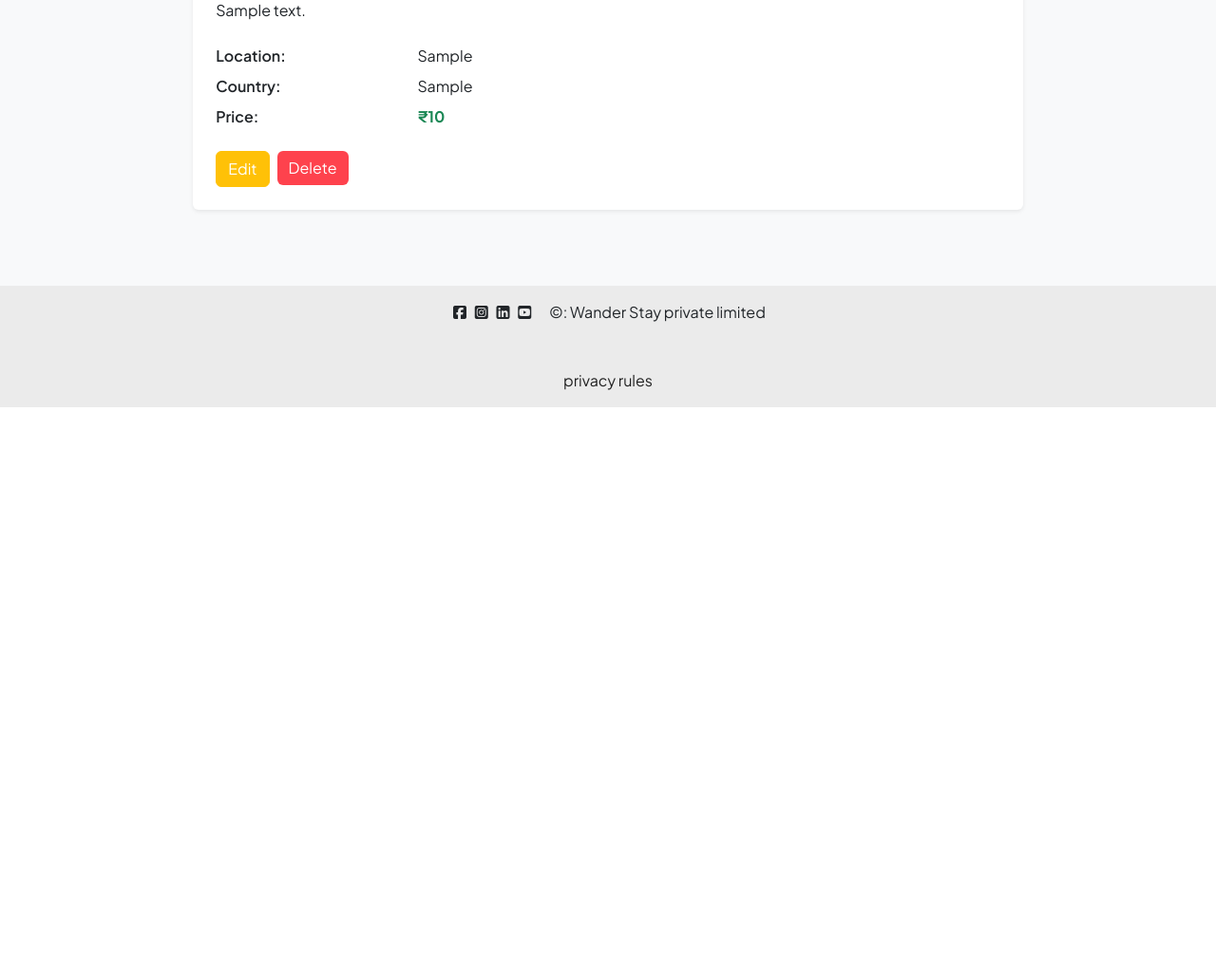
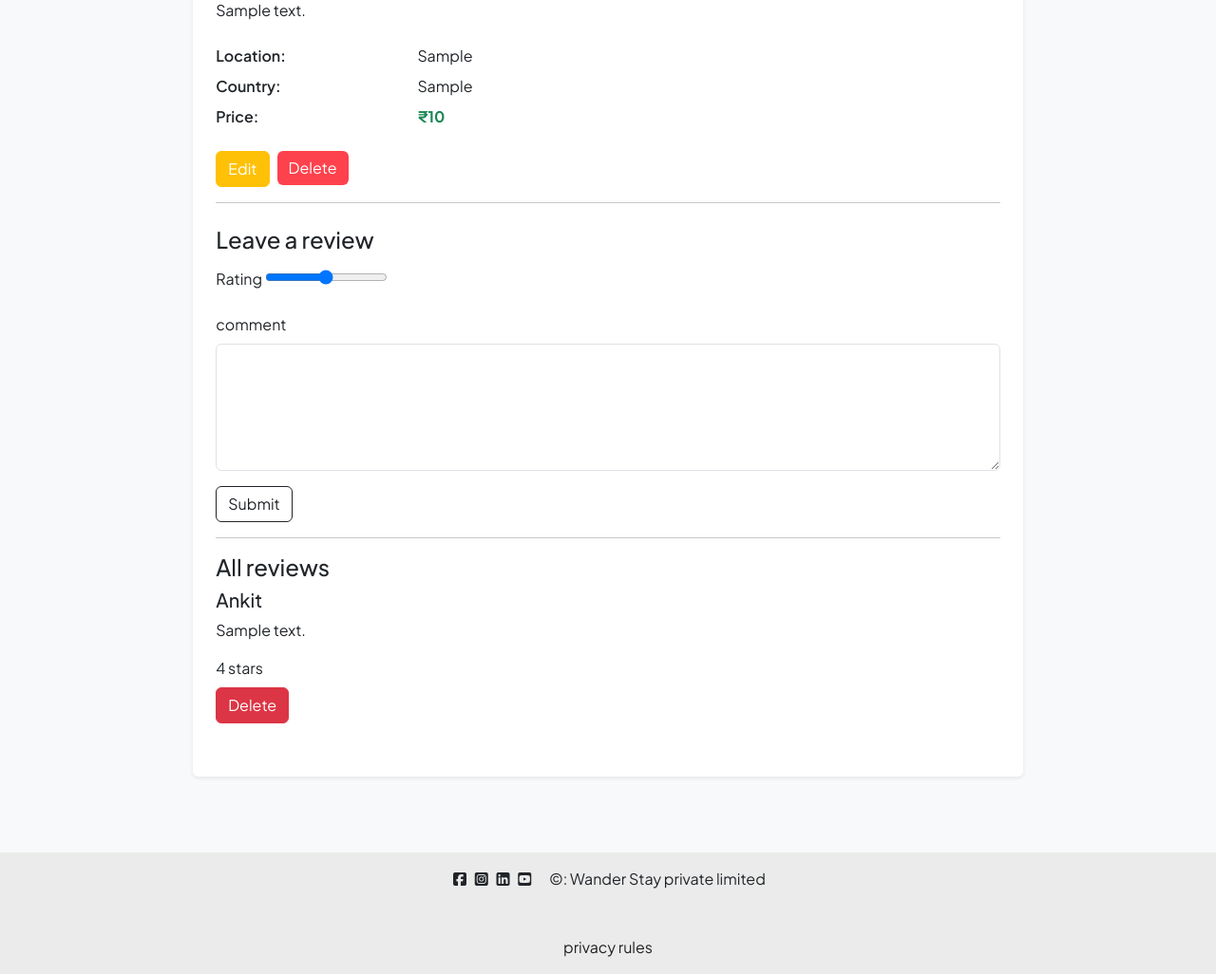
Before and after one commit to AnkitYadav0271/wonder_stays, a Node server app: page /listings/600000000000000000000001 in a window 1280 px wide. Shown: the part 563-1589 px from the top of the page at 95% size. Before the commit the page ends 992 px from the top, so only its background shows below. Run offline with Node 20, Linux system fonts and the light colour scheme; tables that the repository leaves empty hold one stand-in row (values such as "Sample post"); grey boxes marked "Sample" are stand-in pictures; some libraries are stand-ins or nearby versions.

Commit message:
Add comment and rating added

```diff
--- a/app.js
+++ b/app.js
@@ -5,6 +5,8 @@ const ejs = require("ejs");
 const path = require("path");
 const methodOverride = require("method-override");
 const ejsMate = require("ejs-mate");
+const Review = require("./models/review.models.js");
+const { reviewSchema } = require("./schema.js");
 
 //*Mongo coden
 const MONGO_URI = "mongodb://127.0.0.1:27017/wonderstays";
@@ -23,8 +25,19 @@ app.set("view engine", "ejs");
 app.set("views", path.join(__dirname, "views"));
 app.use(express.urlencoded({ extended: true }));
 app.use(methodOverride("_method"));
-app.engine("ejs",ejsMate);
-app.use(express.static(path.join(__dirname,"/public")));
+app.engine("ejs", ejsMate);
+app.use(express.static(path.join(__dirname, "/public")));
+
+//* Validation middleware is here
+const validateReview = (req, res, next) => {
+  let { error } = reviewSchema.validate(req.body);
+  if (error) {
+    let errMsg = error.details.map((el) => el.message).join(",");
+    throw new error(404, errMsg);
+  } else {
+    next();
+  }
+};
 
 //* Listing route is here
 
@@ -37,7 +50,7 @@ app.get("/listings", async (req, res) => {
 
 app.get("/listings/:id", async (req, res) => {
   const { id } = req.params;
-  const getListing = await Listing.findById(id);
+  const getListing = await Listing.findById(id).populate("reviews");
   if (getListing) {
     res.render("Listings/showListing.ejs", { getListing });
   } else {
@@ -95,7 +108,7 @@ app.put("/listings/:id", async (req, res) => {
   res.redirect("/listings");
 });
 
-//*Delete Route is here
+//*Delete Listing Route is here
 
 app.delete("/listings/:id/destroy", async (req, res) => {
   const { id } = req.params;
@@ -107,3 +120,23 @@ app.delete("/listings/:id/destroy", async (req, res) => {
 app.listen(6969, () => {
   console.log("server is running at the port 6969");
 });
+
+//*Reviews Post Route is here
+
+app.post("/listings/:id/reviews", async (req, res) => {
+  const { id } = req.params;
+  let listing = await Listing.findById(id);
+  let newReview = new Review(req.body.review);
+  listing.reviews.push(newReview);
+  await newReview.save();
+  await listing.save();
+  res.redirect(`/listings/${listing._id}`);
+});
+
+//* Delete Review method is here
+app.delete("/listings/:id/review/:reviewId", async (req, res) => {
+  let { id, reviewId } = req.params;
+  await Listing.findByIdAndUpdate(id, { $pull: { reviews: reviewId } }); //* A nice concept that everyone should learn
+  await Review.findByIdAndDelete(reviewId);
+  res.redirect(`/listings/${id}`);
+});
--- a/models/listing.js
+++ b/models/listing.js
@@ -1,5 +1,6 @@
 const mongoose = require("mongoose");
 const { Schema } = require("mongoose");
+const Review = require("./review.models");
 
 const listingSchema = new Schema({
   title: {
@@ -33,11 +34,19 @@ const listingSchema = new Schema({
     type: String,
     required: true,
   },
-  reviews: {
-    type: Schema.Types.ObjectId,
-    ref: "Review",
-  },
+  reviews: [
+    {
+      type: Schema.Types.ObjectId,
+      ref: "Review",
+    },
+  ],
 });
+
+listingSchema.post("findOneAndDelete",async(listing)=>{
+  if (listing){
+    await Review.deleteMany({_id : { $in: listing.reviews }});
+  }
+})
 
 const Listing = mongoose.model("Listing", listingSchema);
 
--- a/package.json
+++ b/package.json
@@ -13,6 +13,7 @@
     "ejs": "^3.1.10",
     "ejs-mate": "^4.0.0",
     "express": "^5.1.0",
+    "joi": "^18.0.1",
     "method-override": "^3.0.0",
     "mongoose": "^8.18.0"
   }
--- /dev/null
+++ b/public/js/script.js
@@ -0,0 +1,17 @@
+"user strict";
+
+const forms = document.querySelectorAll(".needs-validation");
+
+Array.from(forms).forEach((form) => {
+  form.addEventListener(
+    "submit",
+    (event) => {
+      if (!form.checkValidity()) {
+        event.preventDefault();
+        event.stopPropagation();
+      }
+      form.classList.add("was-validated");
+    },
+    false
+  );
+});
--- a/views/Listings/showListing.ejs
+++ b/views/Listings/showListing.ejs
@@ -5,40 +5,94 @@
         <div class="container mt-5 mb-5 d-flex justify-content-center">
             <div class="card shadow-sm p-4" style="width: 80%;">
                 <div class="mb-3">
-               <h3 class="card-title fw-bold mb-3"><%= getListing.title %></h3>
+                    <h3 class="card-title fw-bold mb-3">
+                        <%= getListing.title %>
+                    </h3>
                 </div>
                 <!-- Listing Image -->
-            <img src="<%= getListing.image %>" class="card-img-top mb-4 rounded show-img" alt="<%= getListing.title %>">
+                <img src="<%= getListing.image %>" class="card-img-top mb-4 rounded show-img"
+                    alt="<%= getListing.title %>">
 
                 <div class="card-body">
                     <!-- Title -->
 
 
                     <!-- Description -->
-                <p class="card-text mb-4"><%= getListing.description %></p>
+                    <p class="card-text mb-4">
+                        <%= getListing.description %>
+                    </p>
 
                     <!-- Details Table -->
                     <div class="mb-3">
                         <div class="row mb-2">
                             <div class="col-sm-3 fw-semibold">Location:</div>
-                        <div class="col-sm-9"><%= getListing.location %></div>
+                            <div class="col-sm-9">
+                                <%= getListing.location %>
+                            </div>
                         </div>
                         <div class="row mb-2">
                             <div class="col-sm-3 fw-semibold">Country:</div>
-                        <div class="col-sm-9"><%= getListing.country %></div>
+                            <div class="col-sm-9">
+                                <%= getListing.country %>
+                            </div>
                         </div>
                         <div class="row mb-2">
                             <div class="col-sm-3 fw-semibold">Price:</div>
-                        <div class="col-sm-9 text-success fw-bold">₹<%= getListing.price %></div>
+                            <div class="col-sm-9 text-success fw-bold">₹<%= getListing.price %>
+                            </div>
                         </div>
                     </div>
 
                     <!-- Action Buttons -->
                     <div class="d-flex gap-2 mt-4 edit-btn ">
                         <a href="/listings/<%= getListing._id %>/edit" class="btn btn-warning ">Edit</a>
-                    <form action="/listings/<%= getListing._id %>/destroy?_method=DELETE" method="POST" class="flex-fill">
+                        <form action="/listings/<%= getListing._id %>/destroy?_method=DELETE" method="POST"
+                            class="flex-fill">
                             <button class="btn btn-danger add-btn">Delete</button>
                         </form>
+                    </div>
+
+                    <!-- Review Section  -->
+                    <hr>
+                    <div class="mt-4 offset mb-3">
+                        <h4>Leave a review</h4>
+                        <form action="/listings/<%= getListing._id %>/reviews" method="POST" novalidate
+                            class="needs-validation">
+                            <div class="mb-3 mt-3">
+                                <label for="rating" class="form-label">Rating</label>
+                                <input type="range" ,id="rating" , min="1" max="5" name="review[rating]">
+                            </div>
+                            <div class="mb-3 mt-3">
+                                <label for="comment" class="form-label">comment</label>
+                                <textarea name="review[comment] " id="comment" cols="30" rows="5" required
+                                    class="form-control"></textarea>
+                                <!--* submit button  -->
+                            </div mt-4>
+                            <button class="btn btn-outline-dark">Submit</button>
+                        </form>
+                    </div>
+                    <!--* Showing all the reviews  -->
+                    <hr>
+                    <h4>All reviews</h4>
+                    <div class="row">
+                        <% for (review of getListing.reviews) { %>
+                            <div class="card col-6 gap-2">
+
+                                <div class="card-body">
+                                    <h5 class="card-title">Ankit</h5>
+                                    <p class="card-text">
+                                        <%= review.comment %>
+                                    </p>
+                                    <p class="card-text">
+                                        <%= review.rating %> stars
+                                    </p>
+                                </div>
+                                <form action="/listings/<%= getListing._id %>/review/<%=review._id %>?_method=DELETE" method="POST">
+                                    <button class="btn btn-danger">Delete</button>
+                                </form>
+
+                            </div>
+                            <% } %>
                     </div>
                 </div>
             </div>
--- a/views/templates/boilerplate.ejs
+++ b/views/templates/boilerplate.ejs
@@ -31,6 +31,8 @@
             <script src="https://cdn.jsdelivr.net/npm/bootstrap@5.3.8/dist/js/bootstrap.bundle.min.js"
                 integrity="sha384-FKyoEForCGlyvwx9Hj09JcYn3nv7wiPVlz7YYwJrWVcXK/BmnVDxM+D2scQbITxI"
                 crossorigin="anonymous"></script>
+
+                <script src="/public/js/script.js"></script>
 </body>
 
 </html>
```
Also changed, not shown: models/review.models.js (+16 -15 lines), schema.js (added, +8 -0 lines), routes/listing.js (added), 1 other file. Lines whose indentation alone changed are shown as unchanged.
